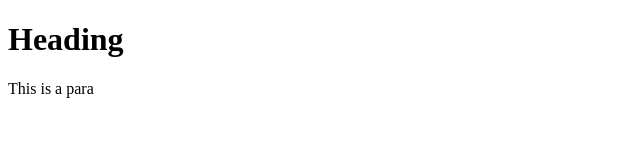
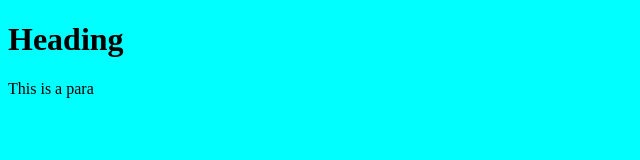
Before and after one commit to Ameerhamzagi/testrepo, a plain HTML site: page index.html in a window 1280 px wide. Shown: the whole page, without its empty margins (0-640 px from the left). Drawn offline with Linux system fonts and the light colour scheme.

Commit message:
Added styles

```diff
--- /dev/null
+++ b/Style/style.css
@@ -0,0 +1,4 @@
+body{
+    background-color: aqua;
+    color: black;
+}
--- a/index.html
+++ b/index.html
@@ -5,6 +5,7 @@
     <meta http-equiv="X-UA-Compatible" content="IE=edge">
     <meta name="viewport" content="width=device-width, initial-scale=1.0">
     <title>testrepo</title>
+    <link rel="stylesheet" href="Style/style.css">
 </head>
 <body>
 
```
